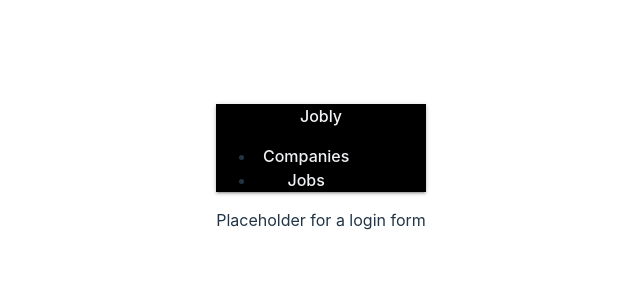
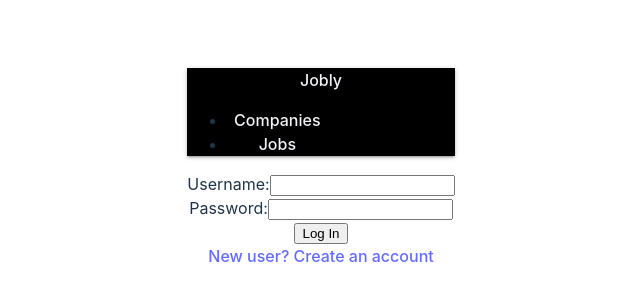
Before and after one commit to nataliecc1701/jobly-frontend, a React (Vite) app in the folder frontend/: page /login in a window 1280 px wide. Shown: the part 232-532 px from the top of the page, without its empty margins (319-959 px from the left). Built offline with nearby package versions, Linux system fonts and the light colour scheme; no server answers.

Commit message:
added login page mockup

```diff
--- a/frontend/src/LoginPage.jsx
+++ b/frontend/src/LoginPage.jsx
@@ -1,7 +1,30 @@
-import React from "react"
+import React, { useState } from "react"
+import { Link } from "react-router-dom"
 
 const LoginPage = () => {
-    return <div>Placeholder for a login form</div>
+    const [formData, setFormData] = useState({
+        username: "",
+        password: "",
+    })
+
+    const handleChange = (evt) => {
+        const { name, value } = evt.target;
+        setFormData({...formData, [name]: value});
+    }
+
+    const handleSubmit = (evt) => {
+        evt.preventDefault();
+        login(formData);
+    }
+
+    return <form className="LoginPage" onSubmit={handleSubmit}>
+        <label htmlFor="username">Username:</label>
+        <input type="text" name="username" value={formData.username} onChange={handleChange} /><br/>
+        <label htmlFor="password">Password:</label>
+        <input type="password" name="password" value={formData.password} onChange={handleChange} /><br/>
+        <input type="submit" value="Log In" /><br/>
+        <Link to="/signup">New user? Create an account</Link>
+    </form>
 }
 
 export default LoginPage;
```
